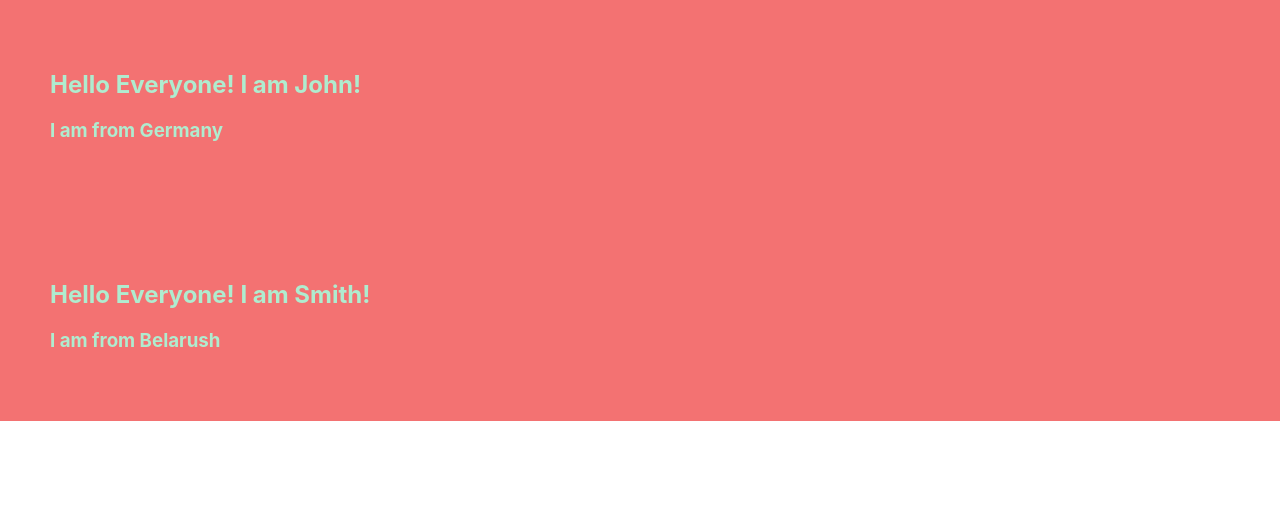
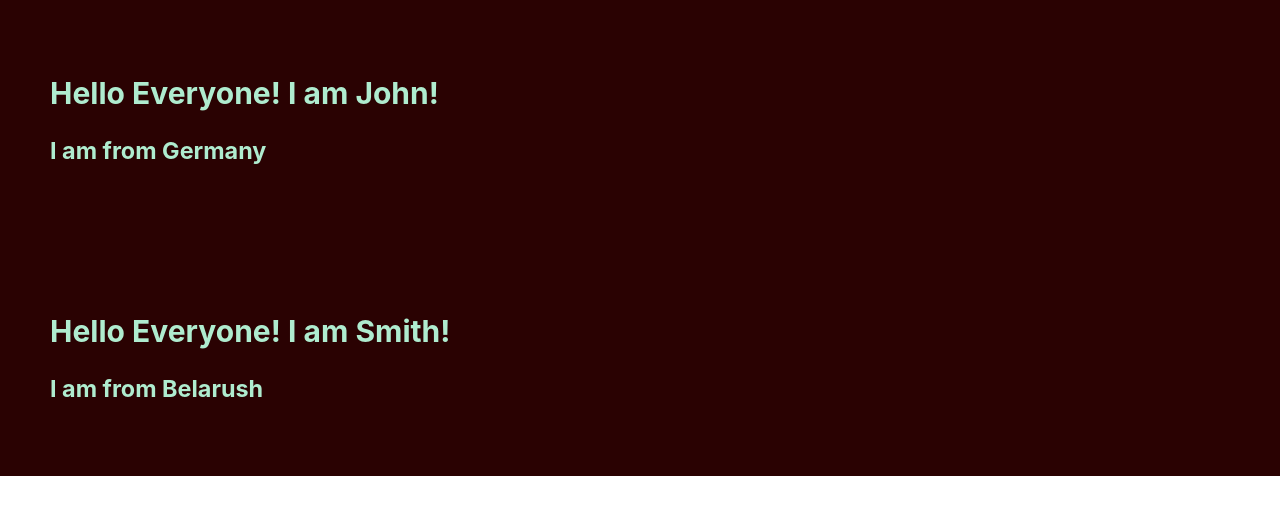
Before and after one commit to naimahassan43/react-basic, a React (Create React App) app: page / in a window 1280 px wide. Shown: the top 514 px of the page. Built offline with nearby package versions, Linux system fonts and the light colour scheme.

Commit message:
CSS in JSX

```diff
--- a/src/components/Person/Person.js
+++ b/src/components/Person/Person.js
@@ -1,17 +1,23 @@
 import React from "react";
 import PropTypes from "prop-types";
-import "./style.css";
+// import "./style.css";
 
 const Person = (props) => {
   const { name, country } = props;
   return (
-    <div className="container">
+    <div className="container" style={styleSheet}>
       <h2> Hello Everyone! I am {name}! </h2>
       <h3> I am from {country} </h3>
     </div>
   );
 };
 
+const styleSheet = {
+  padding: "50px",
+  color: "#afeccf",
+  background: " rgb(42, 2, 2)",
+  fontSize: "20px",
+};
 Person.propTypes = {
   name: PropTypes.string.isRequired,
   country: PropTypes.string.isRequired,
```
